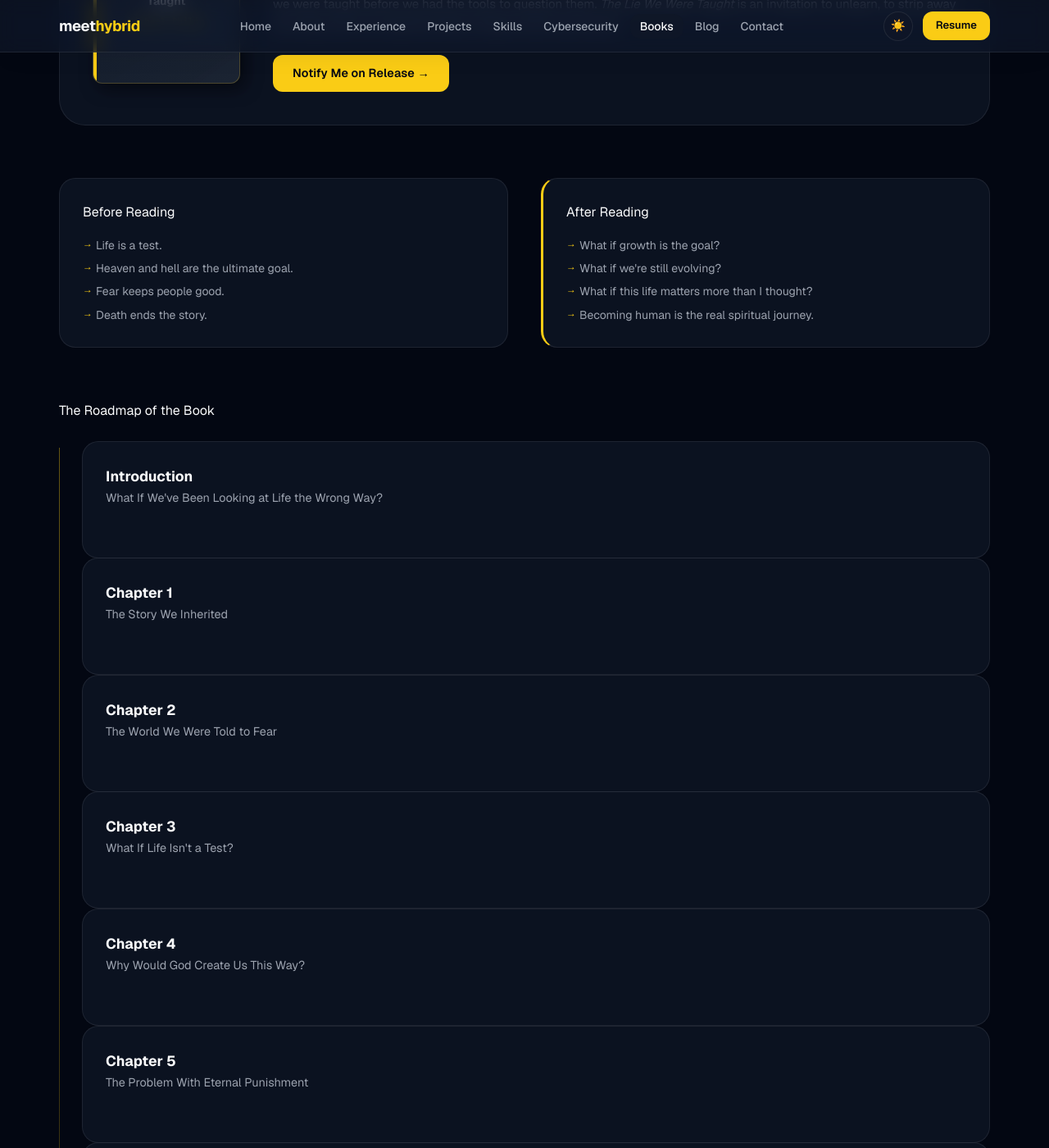
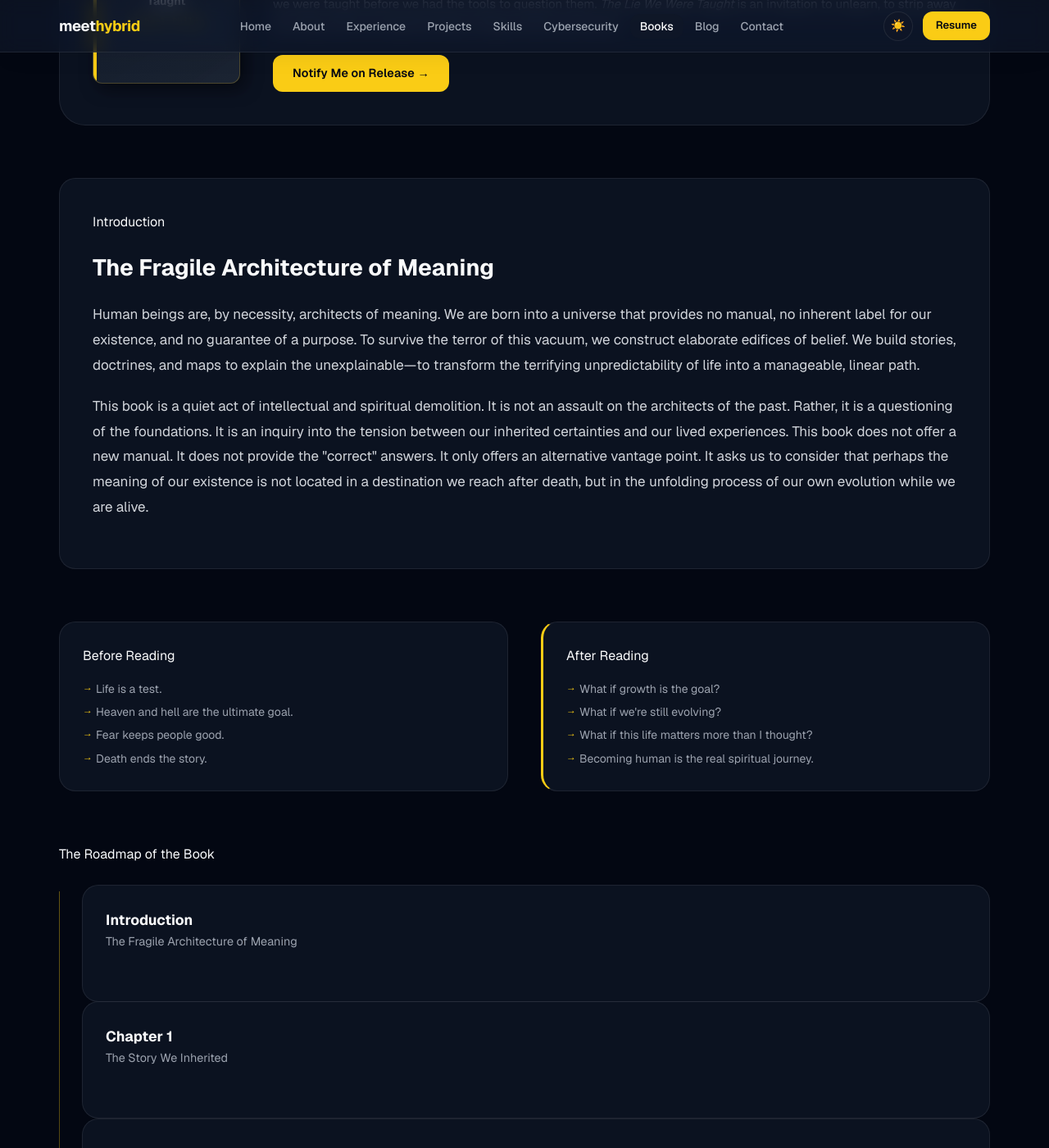
Before and after one commit to Meet-hybrid/meethybrid-jekyll-site, a Jekyll site: the page built from books.md, in a window 1280 px wide and 1400 px high, scrolled down 736 px. Shown: the whole window at 82% size. Built offline with Jekyll 4.4.1, drawn with Linux system fonts in a browser that asks for light colours.

Commit message:
Content: Embed philosophical introduction into Books page

```diff
--- a/books.md
+++ b/books.md
@@ -39,6 +39,16 @@ permalink: /books/
       </div>
     </div>
 
+    <!-- Introduction Excerpt -->
+    <div class="card" style="margin-bottom:64px; padding: 40px;">
+        <div class="section-label" style="margin-bottom:20px;">Introduction</div>
+        <h2 style="font-family:var(--font-display);font-size:1.75rem;font-weight:700;margin-bottom:20px;">The Fragile Architecture of Meaning</h2>
+        <div class="prose" style="max-width: none;">
+            <p>Human beings are, by necessity, architects of meaning. We are born into a universe that provides no manual, no inherent label for our existence, and no guarantee of a purpose. To survive the terror of this vacuum, we construct elaborate edifices of belief. We build stories, doctrines, and maps to explain the unexplainable—to transform the terrifying unpredictability of life into a manageable, linear path.</p>
+            <p>This book is a quiet act of intellectual and spiritual demolition. It is not an assault on the architects of the past. Rather, it is a questioning of the foundations. It is an inquiry into the tension between our inherited certainties and our lived experiences. This book does not offer a new manual. It does not provide the "correct" answers. It only offers an alternative vantage point. It asks us to consider that perhaps the meaning of our existence is not located in a destination we reach after death, but in the unfolding process of our own evolution while we are alive.</p>
+        </div>
+    </div>
+
     <!-- The Transformation -->
     <div style="display:grid;grid-template-columns:1fr 1fr;gap:40px;margin-bottom:64px;">
       <div class="card">
@@ -64,7 +74,7 @@ permalink: /books/
     <!-- Book Structure -->
     <p class="section-label" style="margin-bottom:24px;">The Roadmap of the Book</p>
     <div class="timeline" style="margin-bottom:64px;">
-      <div class="timeline-item"><div class="timeline-item__role">Introduction</div><p class="timeline-item__desc">What If We've Been Looking at Life the Wrong Way?</p></div>
+      <div class="timeline-item"><div class="timeline-item__role">Introduction</div><p class="timeline-item__desc">The Fragile Architecture of Meaning</p></div>
       <div class="timeline-item"><div class="timeline-item__role">Chapter 1</div><p class="timeline-item__desc">The Story We Inherited</p></div>
       <div class="timeline-item"><div class="timeline-item__role">Chapter 2</div><p class="timeline-item__desc">The World We Were Told to Fear</p></div>
       <div class="timeline-item"><div class="timeline-item__role">Chapter 3</div><p class="timeline-item__desc">What If Life Isn't a Test?</p></div>
```
